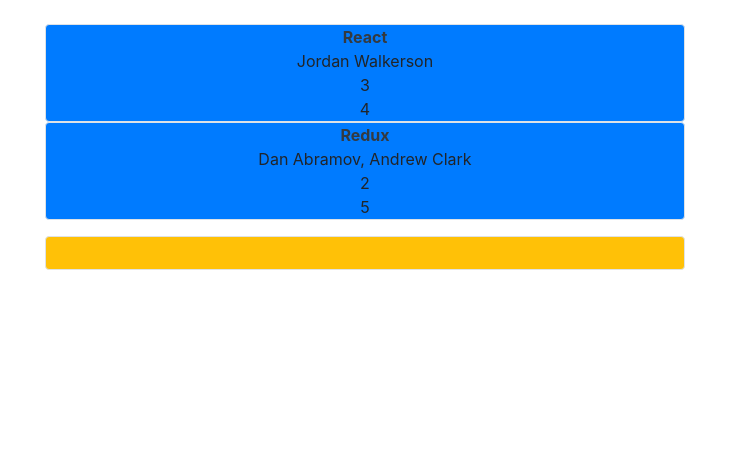
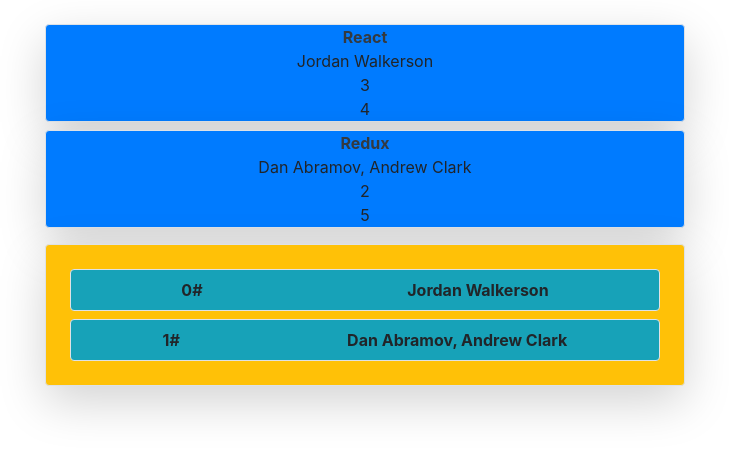
Before and after one commit to grashupfer99/road-2-learn-react, a React (Create React App) app: page / in a window 1280 px wide. Shown: the top 454 px of the page, without its empty margins (275-1004 px from the left). Built offline with nearby package versions, Linux system fonts and the light colour scheme.

Commit message:
component-state

```diff
--- a/src/App.js
+++ b/src/App.js
@@ -38,7 +38,7 @@
       <div className="App my-4">
         {this.state.list.map(item => (
           <div
-            className="w-50 mx-auto bg-primary border rounded"
+            className="w-50 mx-auto my-2 bg-primary border rounded shadow-lg"
             key={item.objectID}
           >
             <span className="d-block">
@@ -51,8 +51,20 @@
             <span className="d-block">{item.points}</span>
           </div>
         ))}
-        <div className="w-50 mx-auto my-3 bg-warning border rounded">
-          <span className="font-weight-bold d-block p-3">{}</span>
+        <div className="w-50 mx-auto my-3 bg-warning border rounded shadow-lg">
+          <span className="font-weight-bold d-block p-3">
+            {this.state.list.map(
+              (item, idx) =>
+                item.author ? (
+                  <div className="p-2 bg-info rounded border m-2 d-flex justify-content-around">
+                    <span>{idx}#</span>
+                    {item.author}
+                  </div>
+                ) : (
+                  ""
+                )
+            )}
+          </span>
         </div>
       </div>
     );
```
